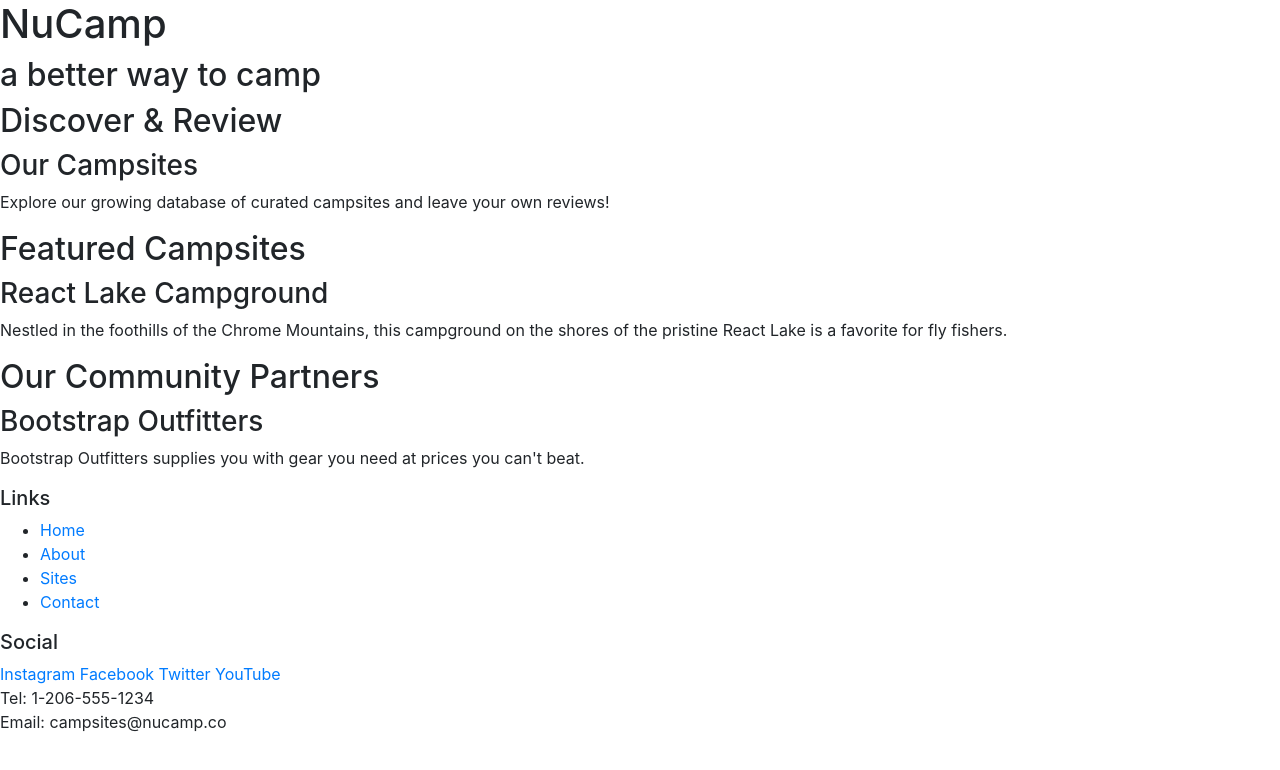
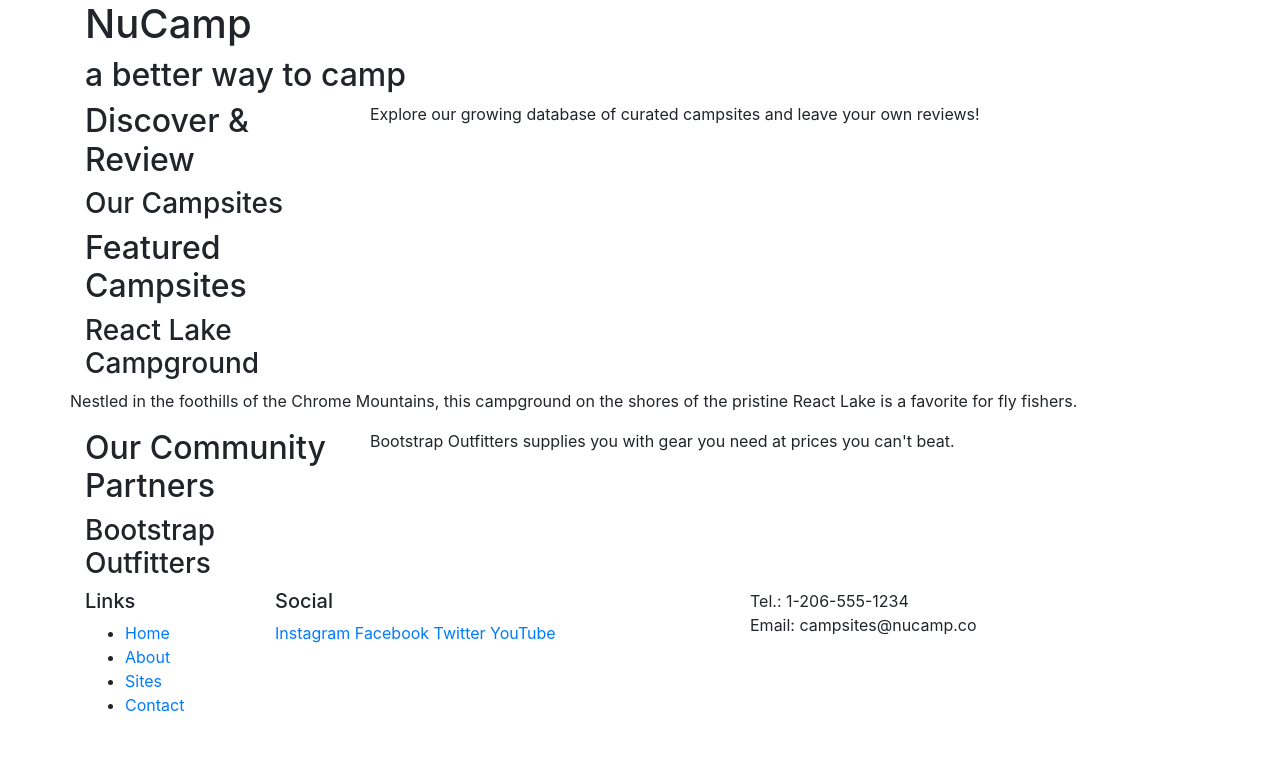
Before and after one commit to AlekhyaV93/Bootstrap, a website: page index.html in a window 1280 px wide. Drawn offline with nearby package versions, Linux system fonts and the light colour scheme.

Commit message:
bootstrap grid 1

```diff
--- a/index.html
+++ b/index.html
@@ -15,32 +15,57 @@
 <body>
 
     <header>
-        <div>
+        <div class="container">
+            <div class="row">
+                <div class="col">
                   <h1>NuCamp</h1>
                   <h2>a better way to camp</h2>
                 </div>
+            </div>
+        </div>
     </header>
 
-    <div>
+    <div class="container">
+    <div class="row">
+    <div class="col-sm-4 col-md-3">
         <h2>Discover & Review</h2>
         <h3>Our Campsites</h3>
+    </div>
+    <div class="col">
         <p>Explore our growing database of curated campsites and leave your own reviews!</p>
     </div>
+    </div>
+    </div>
 
-    <div>
+    <div class="container">
+        <div class="row">
+            <div class="col-sm-4 col-md-3">
         <h2>Featured Campsites</h2>
         <h3>React Lake Campground</h3>
+    </div>
+    <div class="cols">
         <p>Nestled in the foothills of the Chrome Mountains, this campground on the shores of the pristine React Lake is a favorite for fly fishers.</p>
     </div>
+    </div>
+    </div>
 
-    <div>
+    <div class="container">
+        <div class="row">
+            <div class="col-sm-4 col-md-3">
         <h2>Our Community Partners</h2>
         <h3>Bootstrap Outfitters</h3>
+    </div>
+    <div class="col">
         <p>Bootstrap Outfitters supplies you with gear you need at prices you can't beat.</p>
+    </div>
+    </div>
+    </div>
 </div>
 
 <footer>
-        <div>
+    <div class="container">
+        <div class="row">
+            <div class="col-4 col-sm-2">
                 <h5>Links</h5>
                 <ul>
                     <li><a href="#">Home</a></li>
@@ -49,16 +74,18 @@
                     <li><a href="#">Contact</a></li>
                 </ul>
             </div>
-        <div>
+            <div class="col-6 col-sm-5">
                 <h5>Social</h5>
                 <a href="http://instagram.com/">Instagram</a>
                 <a href="http://facebook.com/">Facebook</a>
                 <a href="http://twitter.com/">Twitter</a>
                 <a href="http://youtube.com/">YouTube</a>
             </div>
-        <div>
-            Tel: 1-206-555-1234<br />
+            <div class="col-sm-4">
+                Tel.: 1-206-555-1234<br />
                 Email: campsites@nucamp.co
+            </div>
+       </div>
     </div>
 </footer>
 
```
Lines whose indentation alone changed are shown as unchanged.
